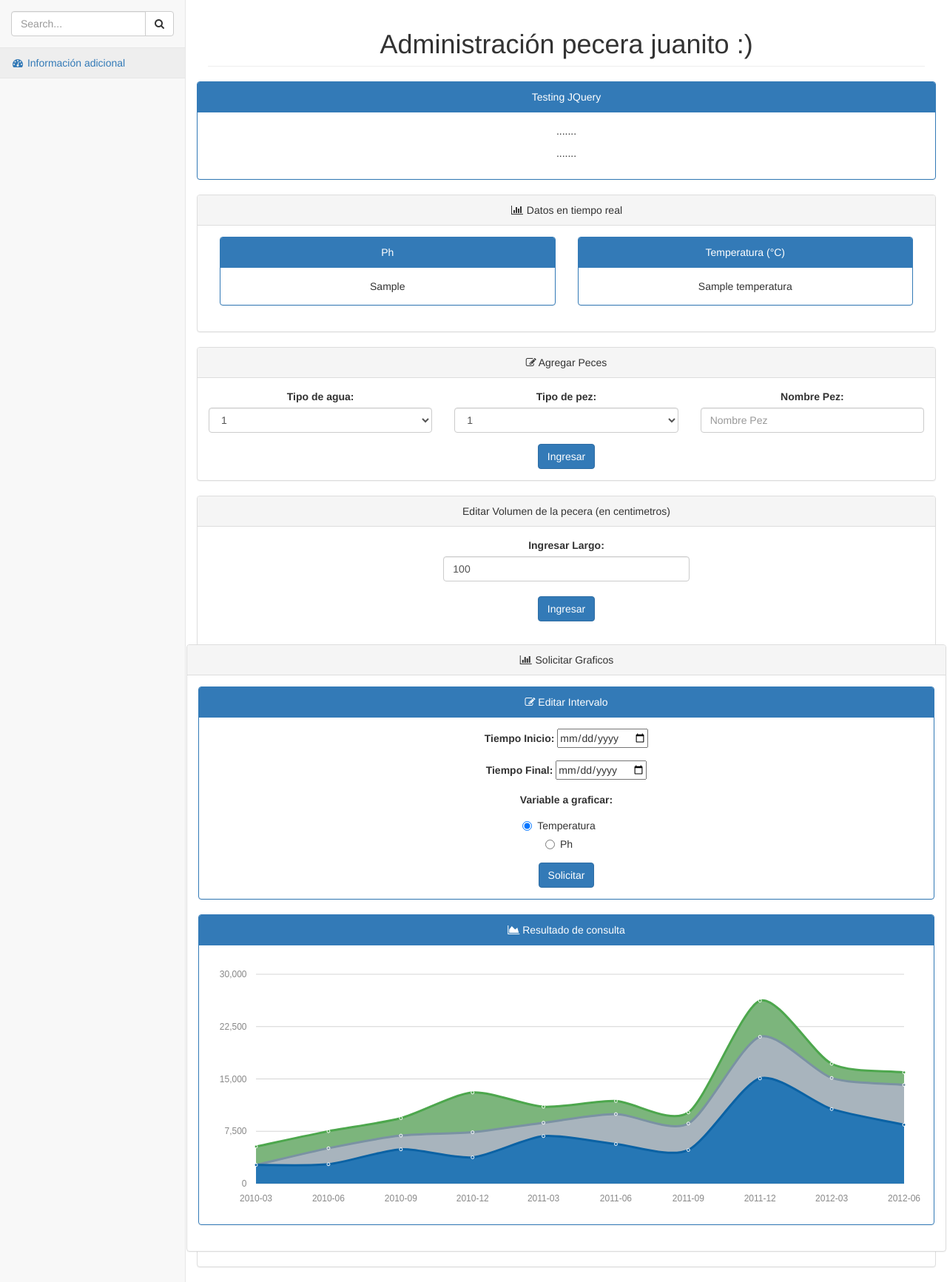
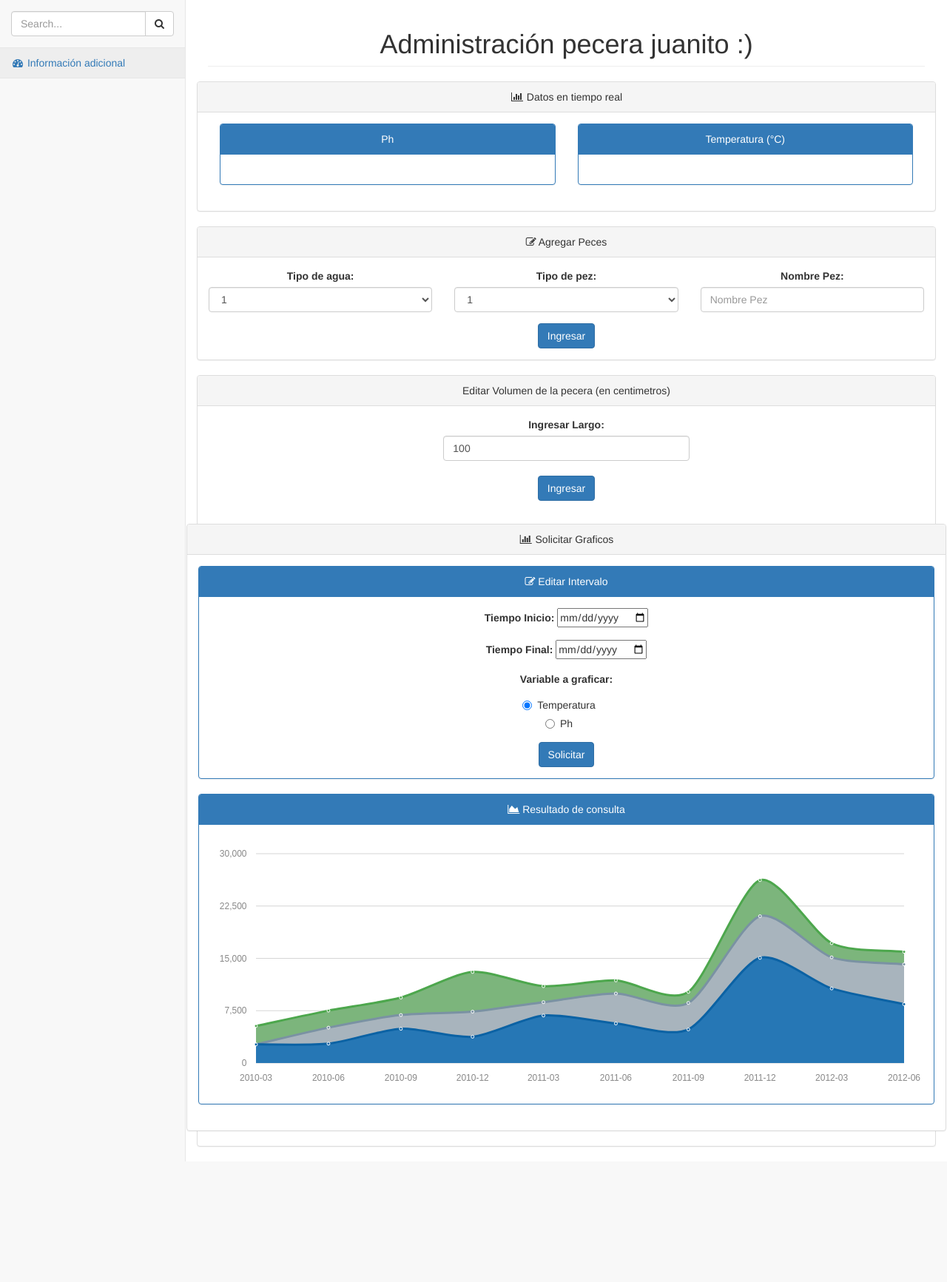
Before and after one commit to IgnacioYanjari/ProyectoTics1, a Flask app: template Web/app/template/index.html in a window 1280 px wide. Shown: the part 51-1784 px from the top of the page at 74% size. After the commit the page ends 1621 px from the top, so only its background shows below. Run offline with Flask 2, Linux system fonts and the light colour scheme; the template is opened without the code that fills it: most values are stand-ins (such as "Sample title", 1, 10 or a date in 2020); data that the repository does not hold is empty; some libraries are stand-ins or nearby versions.

Commit message:
update 1

```diff
--- a/Web/app/template/index.html
+++ b/Web/app/template/index.html
@@ -109,44 +109,8 @@
                 </div>
                 <!-- /.col-lg-12 -->
             </div>
-            <!--Datos recibidos en tiempo real -->
-            <div class="row">
-              <div class="panel panel-primary">
-                <div class="panel-heading text-center">
-                  Testing JQuery
-                </div>
-                <div class="panel-body text-center">
-                  {% block content %}
 
-                      <p id="data_temp"> ....... </p>
-                      <p id="data_ph"> ....... </p>
-
-                      <script type="text/javascript">
-
-                          $(document).ready(function () {
-                              setInterval("ajaxs()", 1000)
-                          });
-
-                          function ajaxs() {
-                              $.ajax({
-                                  type: "POST",
-                                  url: '/data',
-                                  async: true,
-                                  success: function (data) {
-                                      $("#data_temp").text(data.temperatura)
-                                      $('#data_ph').text(data.ph)
-                                  }
-                              });
-                          }
-
-
-                      </script>
-
-                  {% endblock %}
-                </div>
-              </div>
-            </div>
-
+            <!-- Datos en tiempo real -->
             <div class="row">
               <div class="panel panel-default">
                 <div class="panel-heading text-center">
@@ -159,7 +123,7 @@
                         Ph
                       </div>
                       <div class="panel-body">
-                        {{ph}}
+                        <p id="data_temp">...</p>
                       </div>
                     </div>
                   </div>
@@ -169,13 +133,32 @@
                         Temperatura  (°C)
                       </div>
                       <div class="panel-body">
-                        {{temperatura}}
+                        <p id="data_ph">...</p>
                       </div>
                     </div>
                   </div>
                 </div>
               </div>
             </div>
+
+            <script type="text/javascript">
+                $(document).ready(function () {
+                    setInterval("ajaxs()", 1000)
+                });
+
+                function ajaxs() {
+                    $.ajax({
+                        type: "POST",
+                        url: '/data',
+                        async: true,
+                        success: function (data) {
+                            $("#data_temp").text(data.temperatura)
+                            $('#data_ph').text(data.ph)
+                        }
+                    });
+                }
+            </script>
+
 
             <div class="row">
               <div class="panel panel-default">
--- a/Web/app/views.py
+++ b/Web/app/views.py
@@ -52,8 +52,6 @@ def data():
         print("Paquete recibido en : " , datetime.now().second ,"temperatura : ", temp , "ph : " ,ph)
         return jsonify(temperatura=temp,ph=ph)
     elif request.method == 'POST':
-        temp=temp
-        ph=ph
         return jsonify(temperatura=temp,ph=ph)
     else:
         return jsonify(temperatura=temp,ph=ph)
```
